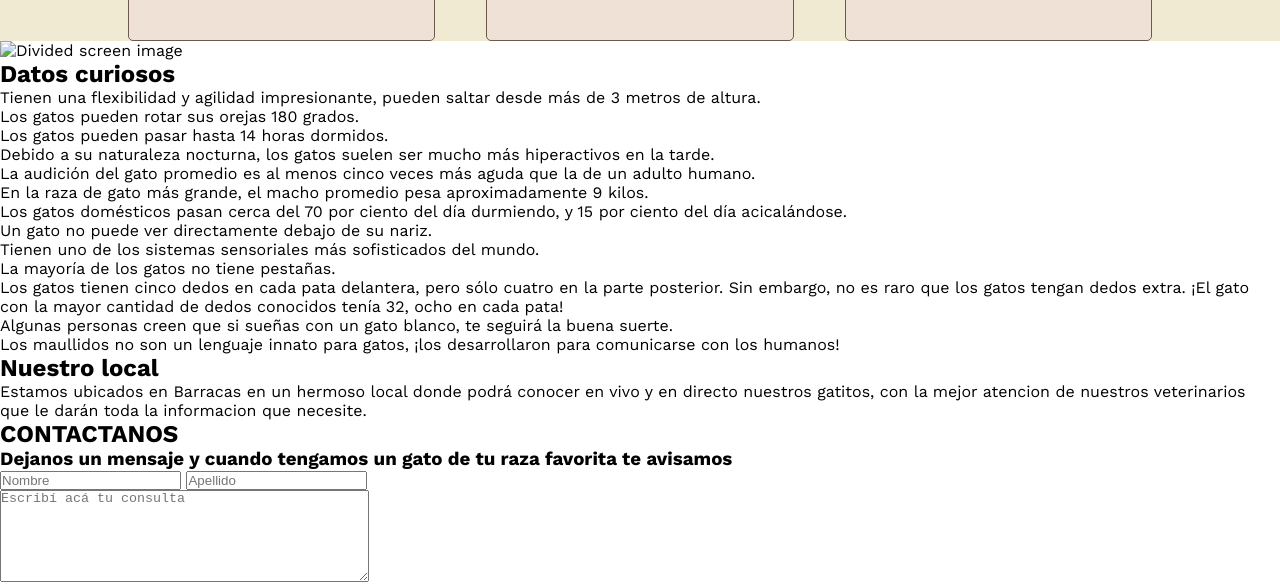
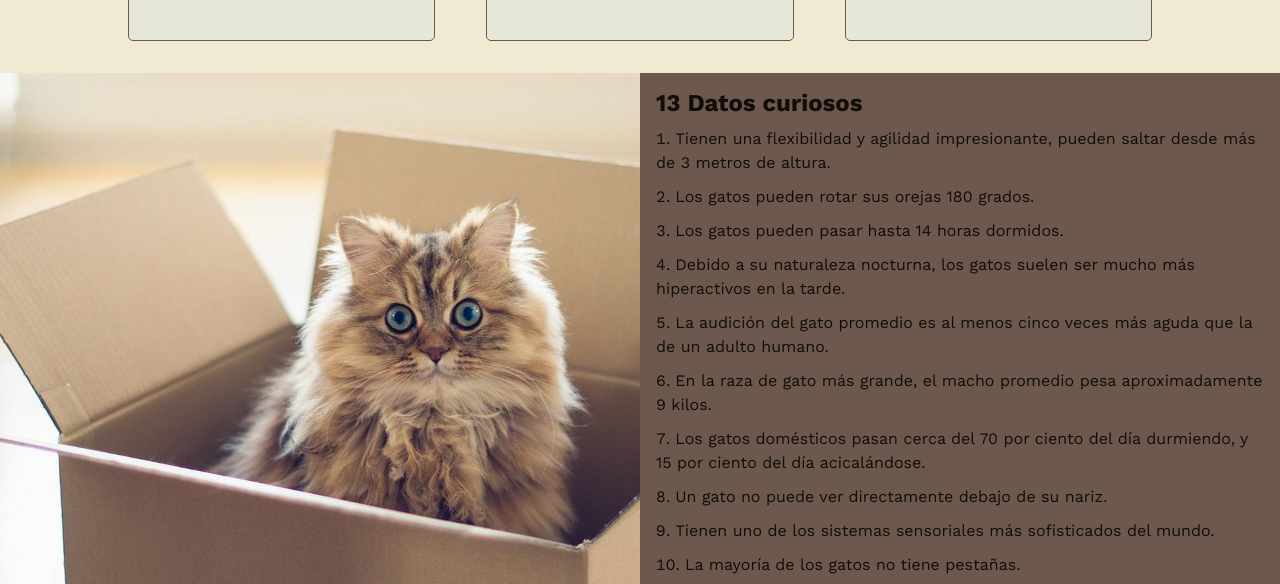
Before and after one commit to FerriProg/Codo-Cats, a plain HTML site: page index.html in a window 1280 px wide. Shown: the part 1305-1889 px from the top of the page. Drawn offline with nearby package versions, Linux system fonts and the light colour scheme; no server answers.

Commit message:
side funcionando

```diff
--- a/css/styles.css
+++ b/css/styles.css
@@ -111,6 +111,11 @@ body {
   margin-bottom: 1rem;
 }
 
+#cats {
+  padding-bottom: 2rem;
+  background-color: #f0ead2;
+}
+
 #cats h2 {
   color: #6c584c;
   display: flex;
@@ -119,14 +124,12 @@ body {
   align-items: center;
   font-size: 1.8rem;
   padding: 1rem;
-  background-color: #f0ead2;
 }
 
 .cardsGrandParent {
   height: 30rem;
   display: flex;
   justify-content: center;
-  background-color: #f0ead2;
 }
 
 .cardsParent {
@@ -138,7 +141,7 @@ body {
 }
 
 .card {
-  background-color: #f0e1d6;
+  background-color: #e6e7d6;
   width: 30%;
   height: 30rem;
   border: 1px solid #6c584c;
@@ -164,3 +167,47 @@ body {
   overflow: auto !important;
   word-wrap: break-word;
 }
+
+.curiosities {
+  display: flex;
+  flex-direction: row;
+  height: 45rem;
+}
+
+.curiositiesImage {
+  display: flex;
+  flex-direction: column;
+  justify-content: center;
+  align-items: center;
+  width: 50%;
+  border: none;
+}
+
+.curiositiesImage img {
+  max-height: 100%;
+  width: auto;
+}
+
+.curiositiesDescription {
+  display: flex;
+  flex-direction: column;
+  width: 50%;
+  border: none;
+  background-color: #6c584c;
+  padding: 1rem;
+}
+
+.curiositiesDescription h2 {
+  color: #110d0a;
+}
+
+.curiositiesText {
+  list-style-position: inside;
+  padding-left: 0;
+  color: #110d0a;
+}
+
+.curiositiesText li {
+  margin: 10px 0;
+  line-height: 1.5;
+}
--- a/index.html
+++ b/index.html
@@ -27,7 +27,7 @@
               <a class="linkNav2" href="#cats">Razas de gatos</a>
             </li>
             <li class="listItem">
-              <a class="linkNav2" href="#facts">Datos curiosos</a>
+              <a class="linkNav2" href="#curiosities">Datos curiosos</a>
             </li>
             <li class="listItem">
               <a class="linkNav2" href="#location">Nuestro local</a>
@@ -115,14 +115,14 @@
         </div>
       </section>
 
-      <section id="facts" class="factsSide">
-        <div class="factsImage">
-          <img src="./images/beneficios.jpg" alt="Divided screen image" />
+      <section id="curiosities" class="curiosities">
+        <div class="curiositiesImage">
+          <img src="./images/curiosities.jpg" alt="Curiosities image" />
         </div>
-        <div class="factsDescription">
-          <h2>Datos curiosos</h2>
+        <div class="curiositiesDescription">
+          <h2>13 Datos curiosos</h2>
 
-          <ol class="factsText">
+          <ol class="curiositiesText">
             <li>
               Tienen una flexibilidad y agilidad impresionante, pueden saltar
               desde más de 3 metros de altura.
```
Also changed, not shown: images/curiosities.jpg (added).
